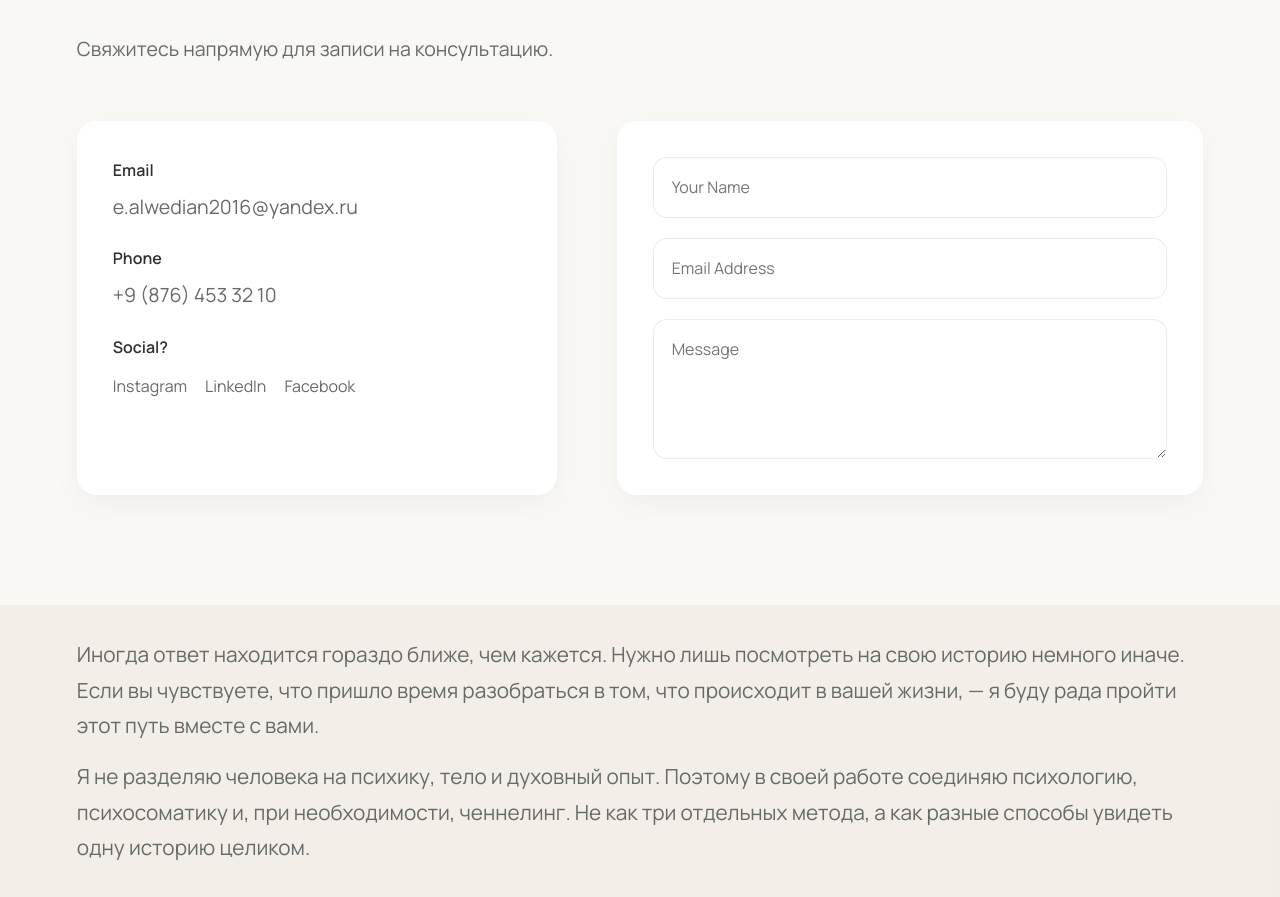
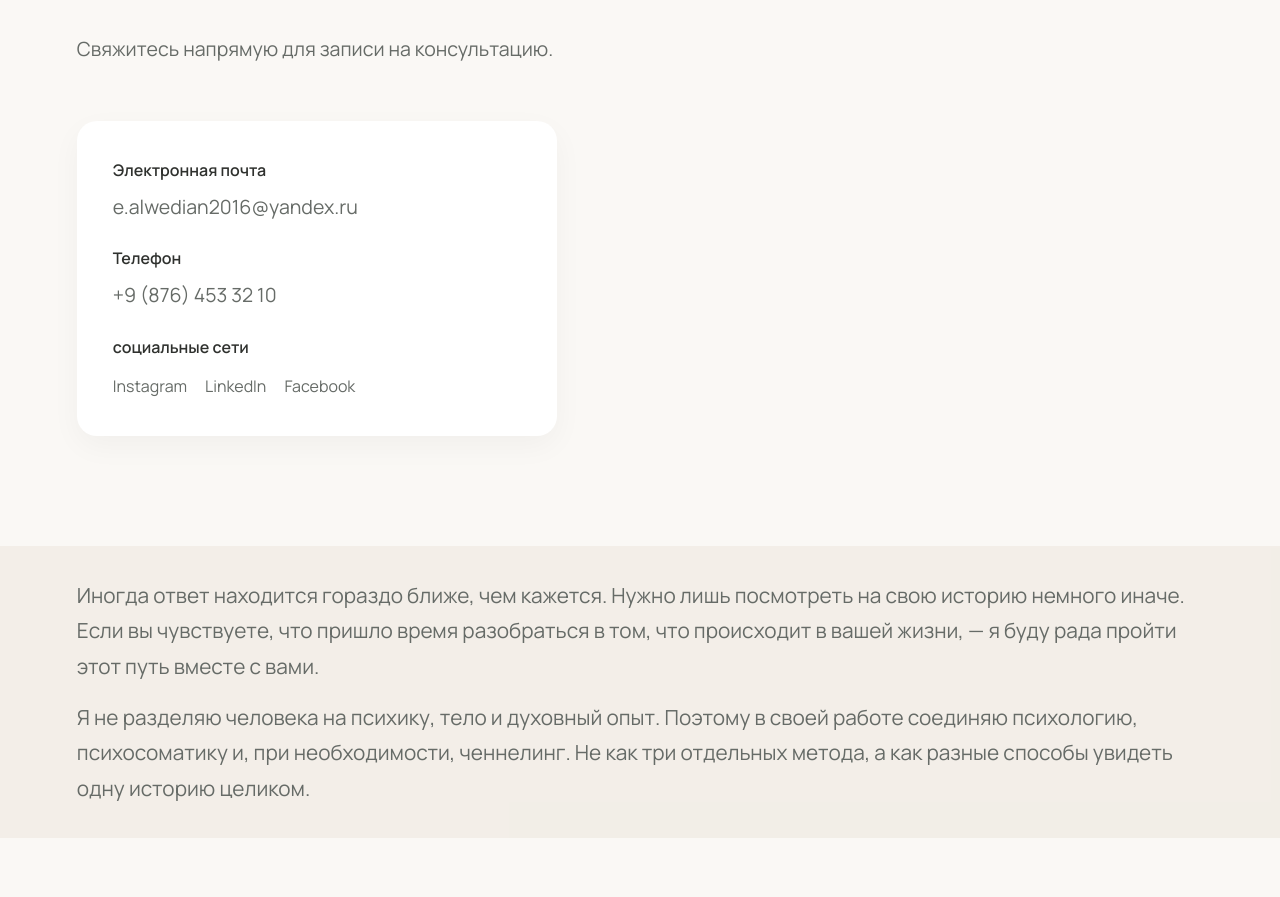
Before and after one commit to ShadowSauce/therapist-site-next, a Next.js app in the folder my-app/: page / in a window 1280 px wide. Shown: the part 3263-4160 px from the top of the page. After the commit the page ends 4101 px from the top, so only its background shows below. Built offline with nearby package versions, Linux system fonts and the light colour scheme.

Commit message:
supabase

```diff
--- a/my-app/package.json
+++ b/my-app/package.json
@@ -9,6 +9,7 @@
     "lint": "eslint"
   },
   "dependencies": {
+    "@supabase/supabase-js": "^2.109.0",
     "next": "16.3.0",
     "react": "19.2.8",
     "react-dom": "19.2.8"
--- a/my-app/src/app/layout.js
+++ b/my-app/src/app/layout.js
@@ -9,7 +9,7 @@ export const metadata = {
 
 export default function RootLayout({ children }) {
   return (
-    <html lang="en">
+    <html lang="ru">
       <head>
         {/* Google Fonts */}
         <link rel="preconnect" href="https://fonts.googleapis.com" />
--- /dev/null
+++ b/my-app/src/app/lib/supabase.js
@@ -0,0 +1,6 @@
+import { createClient } from '@supabase/supabase-js';
+
+const supabaseUrl = process.env.NEXT_PUBLIC_SUPABASE_URL;
+const supabaseKey = process.env.SUPABASE_SERVICE_ROLE_KEY; // Use service role key for server-side
+
+export const supabase = createClient(supabaseUrl, supabaseKey);
--- a/my-app/src/app/page.js
+++ b/my-app/src/app/page.js
@@ -189,15 +189,15 @@ export default function Home() {
             <div className="contact-card">
               <div className="contact-details">
                 <div className="contact-item">
-                  <h4>Email</h4>
+                  <h4>Электронная почта</h4>
                   <p>e.alwedian2016@yandex.ru</p>
                 </div>
                 <div className="contact-item">
-                  <h4>Phone</h4>
+                  <h4>Телефон</h4>
                   <p>+9 (876) 453 32 10</p>
                 </div>
                 <div className="contact-item">
-                  <h4>Social?</h4>
+                  <h4>социальные сети</h4>
                   <div className="social-links">
                     <a href="#">Instagram</a>
                     <a href="#">LinkedIn</a>
@@ -205,24 +205,6 @@ export default function Home() {
                   </div>
                 </div>
               </div>
-            </div>
-            <div className="contact-card">
-              <form className="contact-form">
-                <input
-                  type="text"
-                  placeholder="Your Name"
-                  aria-label="Your Name"
-                />
-                <input
-                  type="email"
-                  placeholder="Email Address"
-                  aria-label="Email Address"
-                />
-                <textarea
-                  placeholder="Message"
-                  aria-label="Message"
-                ></textarea>
-              </form>
             </div>
           </div>
         </div>
--- a/my-app/src/app/styles/course.css
+++ b/my-app/src/app/styles/course.css
@@ -294,7 +294,6 @@
   font-weight: 700;
   letter-spacing: 0.16em;
   text-transform: uppercase;
-  text-decoration: underline;
 }
 
 .course-page-wrapper .lesson-panel h2 {
@@ -510,7 +509,7 @@
   font-weight: 700;
   letter-spacing: 0.12em;
   text-transform: uppercase;
-  color: #A9B7A1;
+  color: black;
 }
 
 .course-page-wrapper .course-accordion-mobile .lesson-accordion-body .lesson-intro {
```
Also changed, not shown: 1 other file (tests, documents, lock files or other folders).
